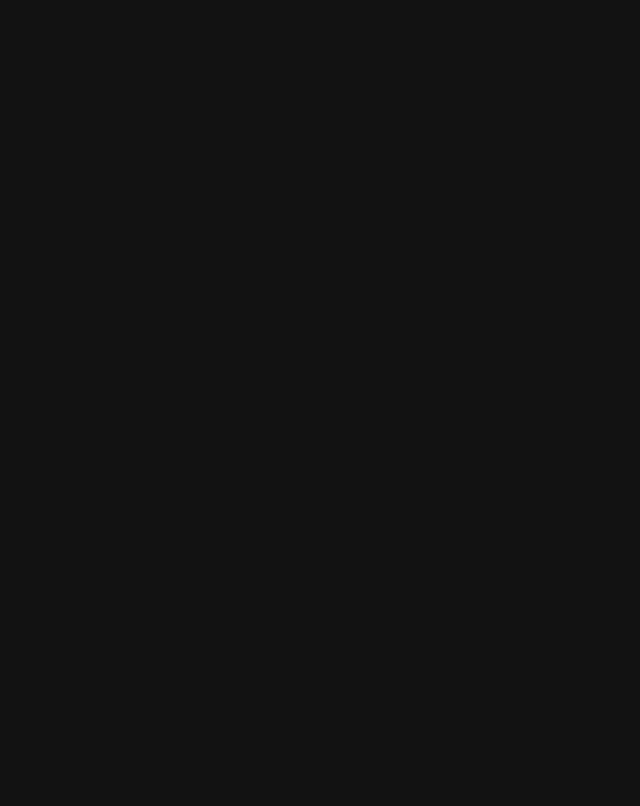
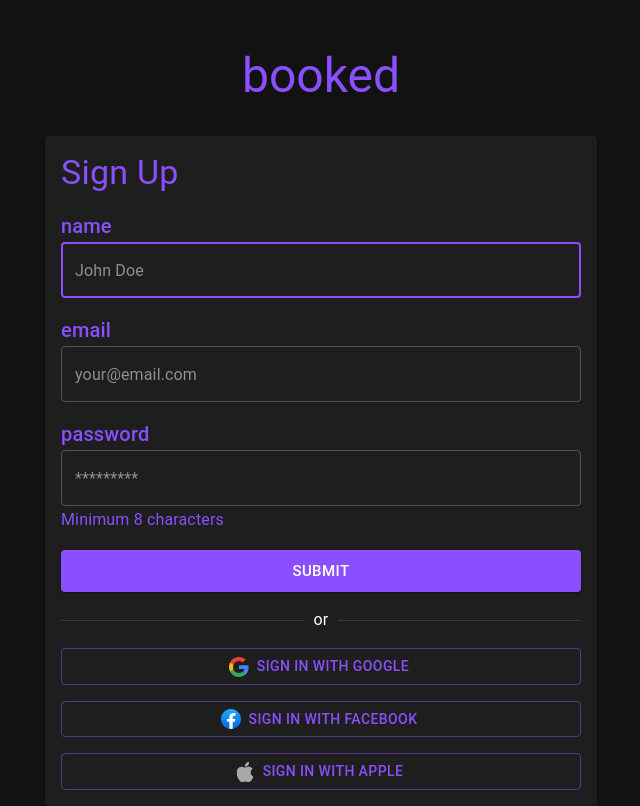
Before and after one commit to BenKelenski/booked, a React (Vite) app in the folder frontend/: page /signup in a window 1280 px wide. Before the commit this address had no page. Shown: the whole page, without its empty margins (319-959 px from the left). Built offline with nearby package versions, Linux system fonts and the light colour scheme.

Commit message:
create user request wired up

```diff
--- a/frontend/src/App.tsx
+++ b/frontend/src/App.tsx
@@ -19,7 +19,8 @@ export default function App() {
       <CssBaseline />
       <BrowserRouter>
         <Routes>
-          <Route path="/" element={<SignUp />} />
+          <Route path="/" element={<>Hello, world!</>} />
+          <Route path="signup" element={<SignUp />} />
           <Route path="account" element={<Account />} />
         </Routes>
       </BrowserRouter>
--- a/frontend/src/pages/SignUp.tsx
+++ b/frontend/src/pages/SignUp.tsx
@@ -1,26 +1,24 @@
 import * as React from 'react'
 import {
-  Box,
   Button,
   Card,
   Container,
   Divider,
   FormControl,
-  IconButton,
   Stack,
   TextField,
   Typography,
 } from '@mui/material'
 import {
-  AppleIcon,
   ColoredAppleIcon,
   ColoredFacebookIcon,
   ColoredGoogleIcon,
-  FacebookIcon,
-  GoogleIcon,
 } from '../components/CustomIcons'
+import { useNavigate } from 'react-router'
 
 const SignUp = () => {
+  let navigate = useNavigate()
+
   const [nameError, setNameError] = React.useState(false)
   const [nameErrorMessage, setNameErrorMessage] = React.useState('')
   const [emailError, setEmailError] = React.useState(false)
@@ -28,11 +26,11 @@ const SignUp = () => {
   const [passwordError, setPasswordError] = React.useState(false)
   const [passwordErrorMessage, setPasswordErrorMessage] = React.useState('')
 
-  const validateInputs = () => {
-    const name = document.getElementById('name') as HTMLInputElement
-    const email = document.getElementById('email') as HTMLInputElement
-    const password = document.getElementById('password') as HTMLInputElement
-
+  const validateInputs = (
+    name: HTMLInputElement,
+    email: HTMLInputElement,
+    password: HTMLInputElement
+  ) => {
     let isValid = true
 
     if (!name.value || name.value.length <= 4) {
@@ -53,6 +51,33 @@ const SignUp = () => {
       setPasswordErrorMessage(
         'Password is required and must be at least 8 characters'
       )
+    }
+
+    return isValid
+  }
+
+  const handleSignUp = async () => {
+    const name = document.getElementById('name') as HTMLInputElement
+    const email = document.getElementById('email') as HTMLInputElement
+    const password = document.getElementById('password') as HTMLInputElement
+    if (validateInputs(name, email, password)) {
+      const response = await fetch('http://localhost:8000/users/', {
+        method: 'POST',
+        headers: {
+          Accept: 'application/json',
+          'Content-Type': 'application/json',
+        },
+        body: JSON.stringify({ name: name.value, password: password.value }),
+      })
+
+      if (!response.ok) {
+        console.error('Error creating user')
+      } else {
+        console.log('User successfully created')
+        const data = await response.json()
+        console.log(data)
+        navigate('/')
+      }
     }
   }
 
@@ -148,7 +173,7 @@ const SignUp = () => {
               type='submit'
               size='large'
               variant='contained'
-              onClick={validateInputs}
+              onClick={handleSignUp}
             >
               Submit
             </Button>
```
